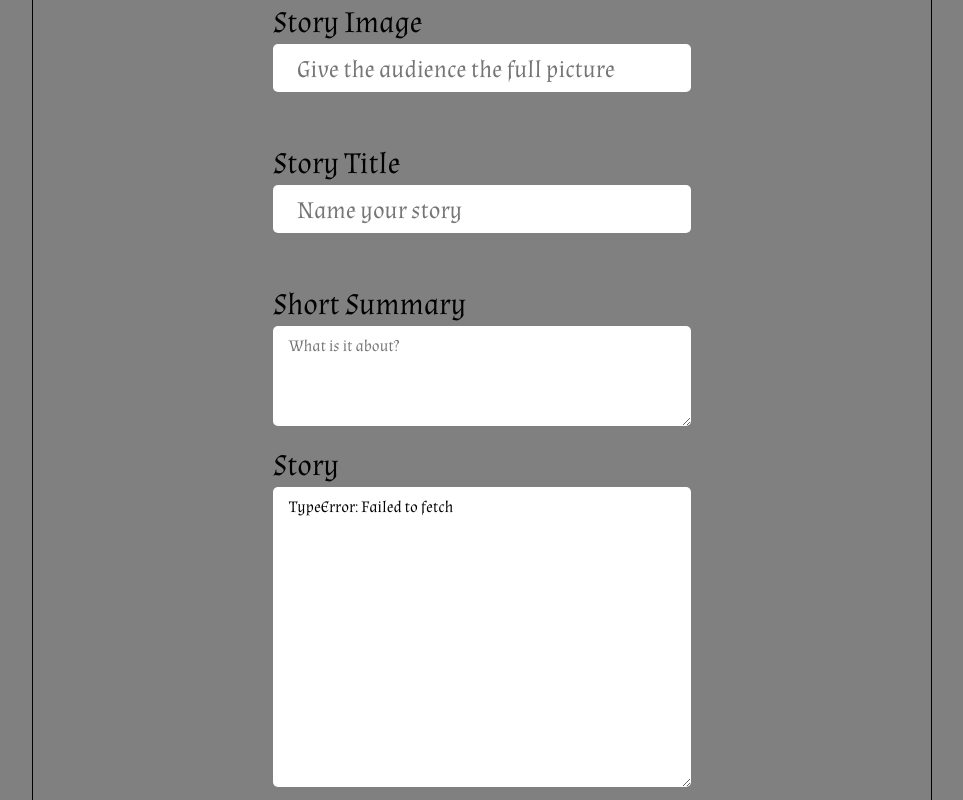
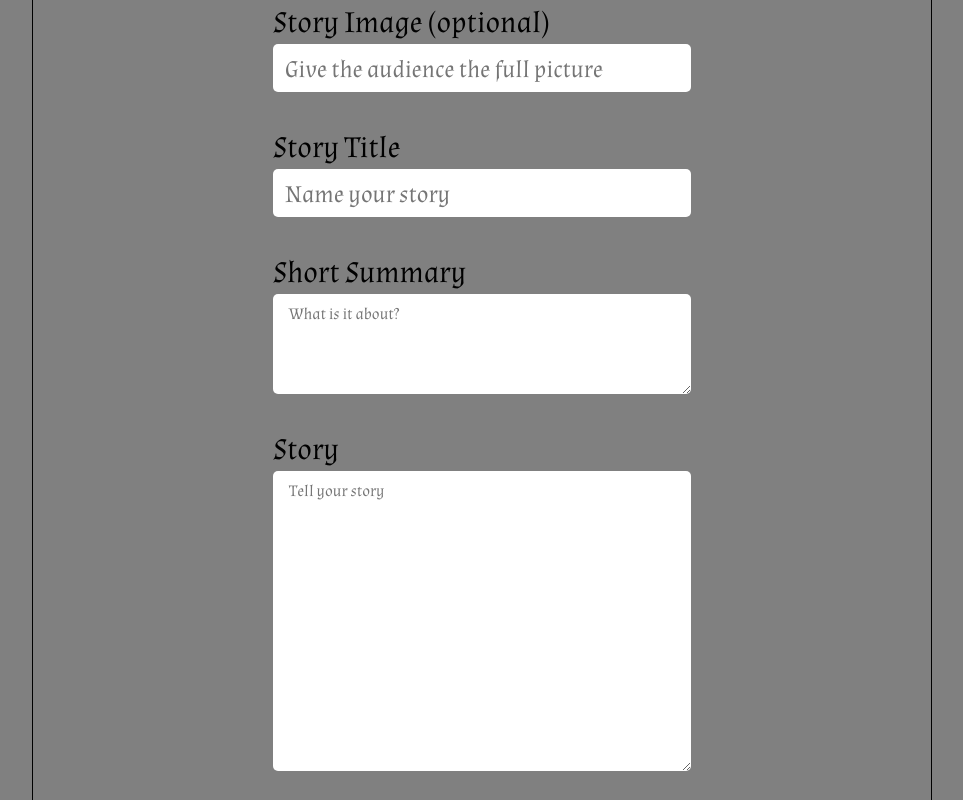
Before and after one commit to StefanZagarov/softuni-react-exam, a React (Vite) app in the folder client/: page /stories/1/edit in a window 1280 px wide. Shown: the part 340-1140 px from the top of the page, without its empty margins (158-1121 px from the left). Built offline with nearby package versions, Linux system fonts and the light colour scheme; no server answers; a web font is replaced by a local one.

Commit message:
Edit story form validation

```diff
--- a/client/src/components/story-create/StoryCreate.jsx
+++ b/client/src/components/story-create/StoryCreate.jsx
@@ -109,6 +109,7 @@ export default function StoryCreate() {
         }
         if (!story) {
             validationErrors.story = `Story is required`;
+            isValid = false;
         }
 
         if (!validationErrors.title && errors.title) {
--- a/client/src/components/story-edit/StoryEdit.jsx
+++ b/client/src/components/story-edit/StoryEdit.jsx
@@ -1,47 +1,250 @@
 import { useNavigate, useParams } from "react-router";
 import styles from "./StoryEdit.module.css";
 import { useEditStory, useGetOneStory } from "../../api/storyApi";
+import { useEffect, useState } from "react";
+import Spinner from "../spinner/Spinner";
 
 export default function StoryEdit() {
     const navigate = useNavigate();
     const { storyId } = useParams();
+    const [isSubmitting, setIsSubmitting] = useState(false);
+    const { story, isLoading } = useGetOneStory(storyId);
+    useEffect(() => {
+        if (story) {
+            setFormData({
+                image: story.image,
+                title: story.title,
+                summary: story.summary,
+                story: story.story,
+            });
+        }
+    }, [story]);
 
-    const { image, title, story, summary, _id } = useGetOneStory(storyId);
     const editStory = useEditStory();
 
+    const [formData, setFormData] = useState({
+        image: ``,
+        title: ``,
+        summary: ``,
+        story: ``,
+    });
 
-    async function editActionHandler(formData) {
-        const storyData = Object.fromEntries(formData);
+    const [errors, setErrors] = useState({
+        image: ``,
+        title: '',
+        summary: '',
+        story: '',
+    });
+
+    function handleChange(e) {
+        const { name, value } = e.target;
+
+        setFormData(prevData => ({
+            ...prevData,
+            [name]: value
+        }));
+
+        setErrors(oldErrors => {
+            const newErrors = { ...oldErrors };
+            const trimmedValue = value.trim();
+            const urlPattern = /^(https?:\/\/)/;
+
+            switch (name) {
+                case `image`:
+                    if (trimmedValue && !urlPattern.test(trimmedValue)) {
+                        newErrors.image = `Url must start with http/s://`;
+                    }
+                    else {
+                        newErrors.image = ``;
+                    }
+                    break;
+                case `title`:
+                    if (!trimmedValue) {
+                        newErrors.title = `Title is required`;
+                    }
+                    else if (trimmedValue.length < 3) {
+                        newErrors.title = `Title must be at least 3 characters long`;
+                    }
+                    else if (trimmedValue.length > 83) {
+                        newErrors.title = `Title can't be longer than 83 characters`;
+                    }
+                    else {
+                        newErrors.title = ``;
+                    }
+                    break;
+                case `summary`:
+                    if (!trimmedValue) {
+                        newErrors.summary = `Summary is required`;
+                    }
+                    else if (trimmedValue.length < 6) {
+                        newErrors.summary = `Summary must be at least 6 characters long`;
+                    }
+                    else if (trimmedValue.length > 600) {
+                        newErrors.summary = `Summary can't be longer than 600 characters`;
+                    }
+                    else {
+                        newErrors.summary = ``;
+                    }
+                    break;
+                case `story`:
+                    if (!trimmedValue) {
+                        newErrors.story = `Story is required`;
+                    }
+                    else if (trimmedValue.length < 100) {
+                        newErrors.story = `Story must be at least 100 characters long`;
+                    }
+                    else if (trimmedValue.length > 100000) {
+                        newErrors.story = `Story can't be more than 100,000 characters long`;
+                    }
+                    else {
+                        newErrors.story = ``;
+                    }
+                    break;
+
+                default:
+                    break;
+            }
+            return newErrors;
+        });
+    }
+
+    function validateOnSubmit() {
+        const validationErrors = { image: ``, title: ``, summary: ``, story: `` };
+        let isValid = true;
+
+        if (!formData.title) {
+            validationErrors.title = `Title is required`;
+            isValid = false;
+        }
+        if (!formData.summary) {
+            validationErrors.summary = `Summary is required`;
+            isValid = false;
+        }
+        if (!formData.story) {
+            validationErrors.story = `Story is required`;
+            isValid = false;
+        }
+
+        if (!validationErrors.title && errors.title) {
+            validationErrors.title = errors.title;
+            isValid = false;
+        }
+        if (!validationErrors.summary && errors.summary) {
+            validationErrors.summary = errors.summary;
+            isValid = false;
+        }
+        if (!validationErrors.story && errors.story) {
+            validationErrors.story = errors.story;
+            isValid = false;
+        }
+
+        if (errors.image) {
+            validationErrors.image = errors.image;
+            isValid = false;
+        }
+
+        setErrors(validationErrors);
+        return isValid;
+    }
+
+    async function handleEditStory(e) {
+        e.preventDefault();
+
+        const isValid = validateOnSubmit();
+
+        if (!isValid) return;
+
+        setIsSubmitting(true);
+
+        const storyData = {
+            iamge: formData.image,
+            title: formData.title,
+            summary: formData.summary,
+            story: formData.story,
+            username: story.username
+        };
 
         try {
             await editStory(storyId, storyData);
 
             navigate(`/stories/${storyId}/details`);
+
         } catch (error) {
             // TODO: Add toaster, check if the error is from the server or from the form requirements
-            console.log(error);
+            console.log(`Failed to edit story:`, error);
+        }
+        finally {
+            setIsSubmitting(false);
         }
     }
+
     return (
         <>
-            <h2 className={styles[`header`]}>Edit Story</h2>
+            {isLoading ? <Spinner />
+                : <>
+                    <h2 className={styles[`header`]}>Edit Story</h2>
 
-            <form action={editActionHandler} className={styles["container"]}>
+                    <form onSubmit={handleEditStory} className={styles["container"]}>
+                        <div className={styles["input-group"]}>
+                            <label htmlFor="image" className={styles["label"]}>Story Image (optional)</label>
+                            <input
+                                type="text"
+                                id="image"
+                                name="image"
+                                className={styles["input"]}
+                                placeholder="Give the audience the full picture"
+                                onChange={handleChange}
+                                value={formData.image}
+                            />
+                            <div><p id="image-error" className={styles["error"]}>{errors.image}</p></div>
+                        </div>
 
-                <label htmlFor="image" className={styles["label"]}>Story Image</label>
-                <input type="text" id="image" name="image" className={styles["input"]} placeholder="Give the audience the full picture" defaultValue={image} />
+                        <div className={styles["input-group"]}>
+                            <label htmlFor="title" className={styles["label"]}>Story Title</label>
+                            <input
+                                type="text"
+                                id="title"
+                                name="title"
+                                className={styles["input"]}
+                                placeholder="Name your story"
+                                onChange={handleChange}
+                                value={formData.title}
+                            />
+                            <div><p id="title-error" className={styles["error"]}>{errors.title}</p></div>
+                        </div>
 
-                <label htmlFor="title" className={styles["label"]}>Story Title</label>
-                <input type="text" id="title" name="title" className={styles["input"]} placeholder="Name your story" defaultValue={title} />
+                        <div className={styles["input-group"]}>
+                            <label htmlFor="summary" className={styles["label"]}>Short Summary</label>
+                            <textarea
+                                type="text"
+                                id="summary"
+                                name="summary"
+                                className={styles["summary"]}
+                                placeholder="What is it about?"
+                                onChange={handleChange}
+                                value={formData.summary}
+                            />
+                            <div><p id="summary-error" className={styles["error"]}>{errors.summary}</p></div>
+                        </div>
 
-                <label htmlFor="summary" className={styles["label"]}>Short Summary</label>
-                <textarea type="text" id="summary" name="summary" className={styles["summary"]} placeholder="What is it about?" defaultValue={summary} />
+                        <div className={styles["input-group"]}>
+                            <label htmlFor="story" className={styles["label"]}>Story</label>
+                            <textarea
+                                type="text"
+                                id="story"
+                                name="story"
+                                className={styles["story"]}
+                                placeholder="Tell your story"
+                                onChange={handleChange}
+                                value={formData.story}
+                            />
+                            <div><p id="story-error" className={styles["error"]}>{errors.story}</p></div>
+                        </div>
 
-                <label htmlFor="story" className={styles["label"]}>Story</label>
-                <textarea type="text" id="story" name="story" className={styles["story"]} placeholder="Tell your story" defaultValue={story} />
+                        <button className={styles["btn"]} style={{ backgroundColor: isSubmitting ? `lightgray` : `` }}>{isSubmitting ? `Editing...` : `Edit`}</button>
+                    </form>
+                </>}
 
-                <button className={styles["btn"]}>Submit</button>
-            </form>
         </>
     );
 }
--- a/client/src/components/story-edit/StoryEdit.module.css
+++ b/client/src/components/story-edit/StoryEdit.module.css
@@ -18,7 +18,6 @@
     justify-content: center;
     font-size: 36px;
     margin-bottom: 2em;
-    /* color: var(--main-color); */
 }
 
 .label {
@@ -34,9 +33,7 @@
 
     font-size: 24px;
 
-    padding: 0 1em;
-
-    margin-bottom: 2em;
+    padding: 0 0.5em;
 }
 
 .input:focus {
@@ -52,8 +49,6 @@
     resize: vertical;
 
     padding: 0.5em 1em;
-
-    margin-bottom: 1em;
 }
 
 .summary:focus {
@@ -99,3 +94,17 @@
 .btn:hover {
     background-color: rgb(231, 143, 0);
 }
+
+.input-group {
+    margin-bottom: 2em;
+
+    display: flex;
+    flex-direction: column;
+}
+
+.error {
+    color: red;
+    position: absolute;
+
+    margin-top: 0.3em;
+}
```
Also changed, not shown: client/src/components/character-create/CharacterCreate.jsx (+5 -5 lines), client/src/components/character-edit/CharacterEdit.jsx (+5 -5 lines).
